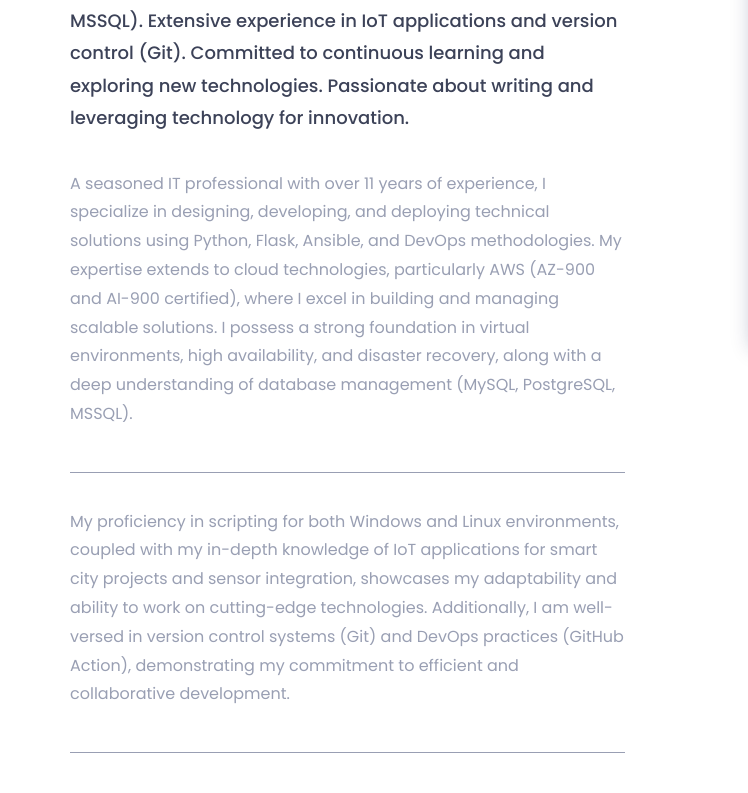
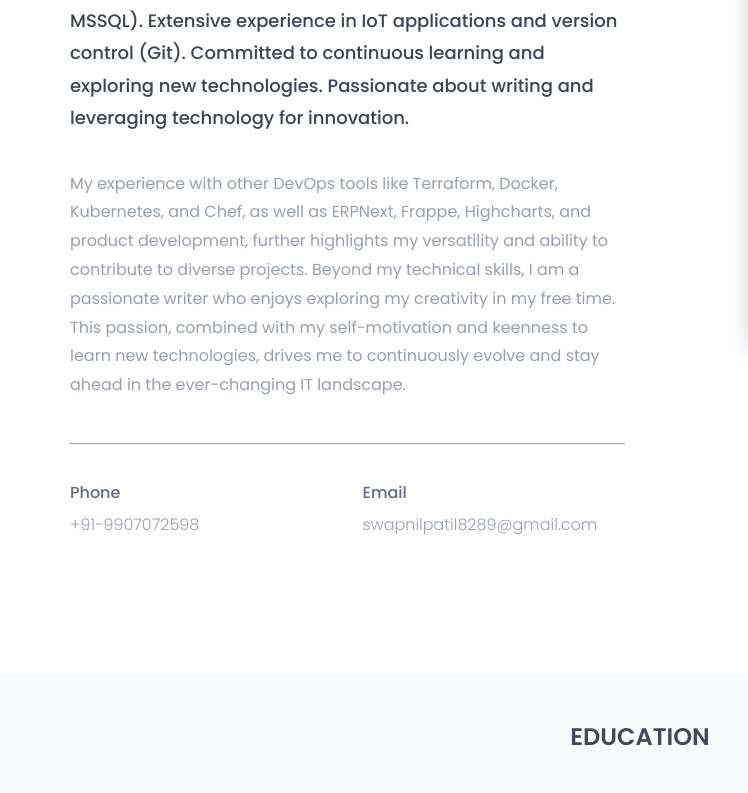
Before and after one commit to swapnilpatil8289/profile, a plain HTML site: page index.html in a window 1280 px wide. Shown: the part 1242-2035 px from the top of the page, 0-748 px from the left. Drawn offline with nearby package versions, Linux system fonts and the light colour scheme.

Commit message:
updated code

```diff
--- a/index.html
+++ b/index.html
@@ -116,13 +116,6 @@
 								<h3>
 									Seasoned IT Professional with over 11 years of experience specializing in Python, Flask, Ansible, and DevOps methodologies. Proficient in cloud technologies (AWS certified) and database management (MySQL, PostgreSQL, MSSQL). Extensive experience in IoT applications and version control (Git). Committed to continuous learning and exploring new technologies. Passionate about writing and leveraging technology for innovation.
 																	</h3>
-								<p>
-
-A seasoned IT professional with over 11 years of experience, I specialize in designing, developing, and deploying technical solutions using Python, Flask, Ansible, and DevOps methodologies. My expertise extends to cloud technologies, particularly AWS (AZ-900 and AI-900 certified), where I excel in building and managing scalable solutions. I possess a strong foundation in virtual environments, high availability, and disaster recovery, along with a deep understanding of database management (MySQL, PostgreSQL, MSSQL).
-</p>
-<p>
-My proficiency in scripting for both Windows and Linux environments, coupled with my in-depth knowledge of IoT applications for smart city projects and sensor integration, showcases my adaptability and ability to work on cutting-edge technologies. Additionally, I am well-versed in version control systems (Git) and DevOps practices (GitHub Action), demonstrating my commitment to efficient and collaborative development.
-</p>
 <p>
 My experience with other DevOps tools like Terraform, Docker, Kubernetes, and Chef, as well as ERPNext, Frappe, Highcharts, and product development, further highlights my versatility and ability to contribute to diverse projects. Beyond my technical skills, I am a passionate writer who enjoys exploring my creativity in my free time. This passion, combined with my self-motivation and keenness to learn new technologies, drives me to continuously evolve and stay ahead in the ever-changing IT landscape.
 								</p>
```
